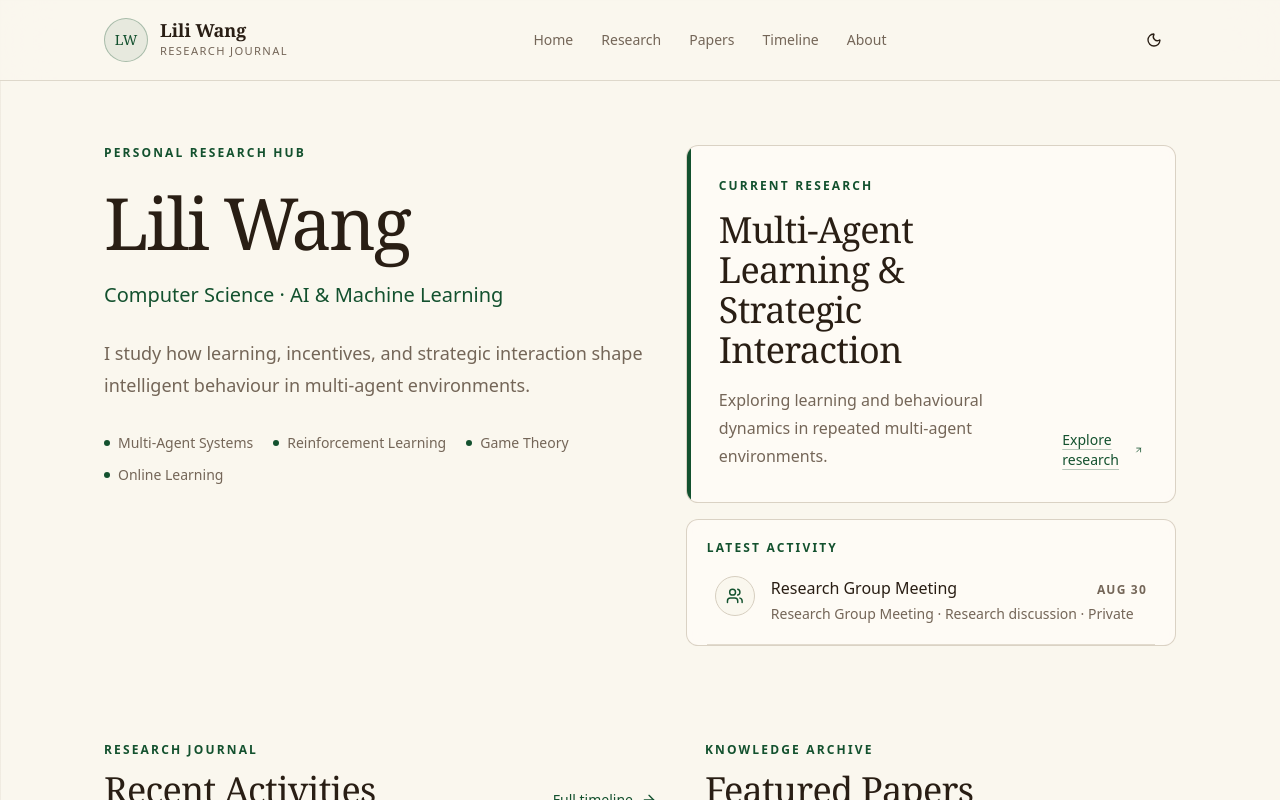
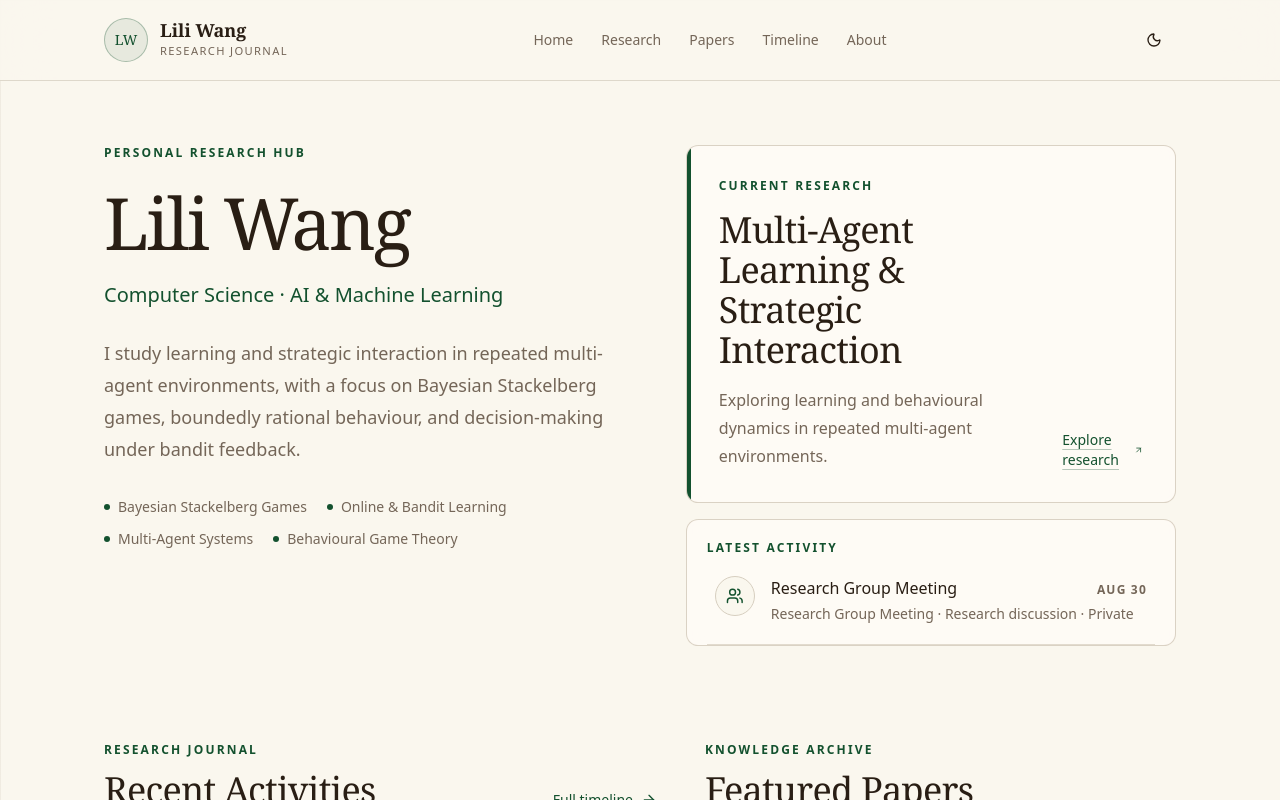
Before and after one commit to SouthwestLili/personal-research-hub, a Next.js app: page / in a window 1280 px wide. Shown: the top 800 px of the page. Built offline with nearby package versions, Linux system fonts and the light colour scheme.

Commit message:
site updated

```diff
--- a/content/site.ts
+++ b/content/site.ts
@@ -2,17 +2,20 @@ export const siteProfile = {
   name: 'Lili Wang',
   descriptor: 'Computer Science · AI & Machine Learning',
   introduction:
-    'I study how learning, incentives, and strategic interaction shape intelligent behaviour in multi-agent environments.',
+    'I study learning and strategic interaction in repeated multi-agent environments, with a focus on Bayesian Stackelberg games, boundedly rational behaviour, and decision-making under bandit feedback.',
   currentFocus:
-    'My current focus is on learning and behavioural dynamics in repeated multi-agent environments, with an emphasis on rigorous, interpretable research questions.',
+    'My current research examines repeated Bayesian Stackelberg games in which a leader learns to act against a follower of unknown type whose behaviour changes with interaction history. I am particularly interested in frequency-dependent utilities, quantal response, Bayesian belief updating, and bandit algorithms for environments whose state evolution is influenced by the learner’s own policy.',
   interests: [
+    'Bayesian Stackelberg Games',
+    'Online & Bandit Learning',
     'Multi-Agent Systems',
-    'Reinforcement Learning',
-    'Game Theory',
-    'Online Learning',
-    'AI Robustness',
+    'Behavioural Game Theory',
+    'Learning in Security Games',
   ],
-  links: {} as Partial<
+  links: {
+    github: 'https://github.com/SouthwestLili',
+    linkedin: 'https://www.linkedin.com/in/southwestlili/',
+  } as Partial<
     Record<'github' | 'linkedin' | 'scholar' | 'orcid' | 'cv', string>
   >,
 } as const;
```
